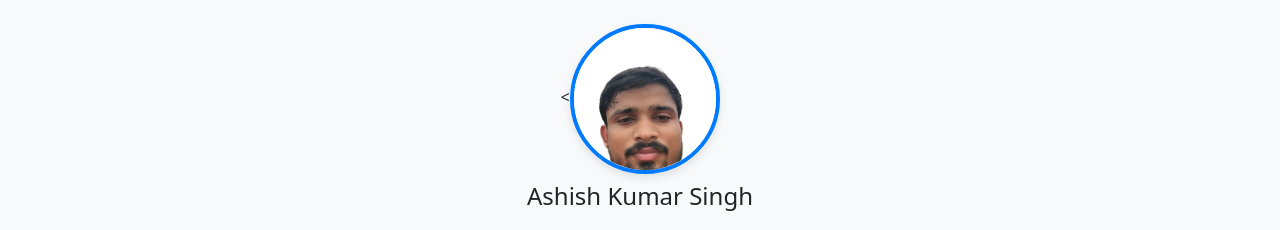
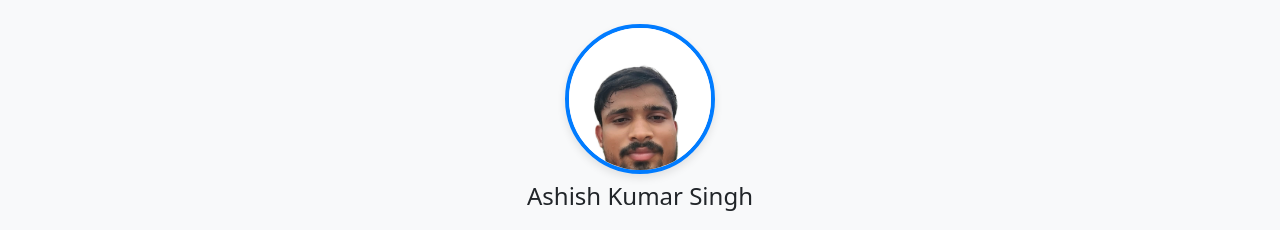
Before and after one commit to Ashish001sing/course-tracker, a plain HTML site: page index.html in a window 1280 px wide. Shown: the top 230 px of the page. Drawn offline with nearby package versions, Linux system fonts and the light colour scheme.

Commit message:
Update index.html

```diff
--- a/index.html
+++ b/index.html
@@ -9,7 +9,8 @@
 </head>
 <body>
   <div class="text-center my-4">
-  <<img src="../ashish.jpg" alt="Ashish Profile" class="profile-pic rounded-circle">
+  <img src="ashish.jpg" alt="Ashish Profile" class="profile-pic rounded-circle">
+
   <h4 class="mt-2">Ashish Kumar Singh</h4>
 </div>
   <div class="container my-4">
```
